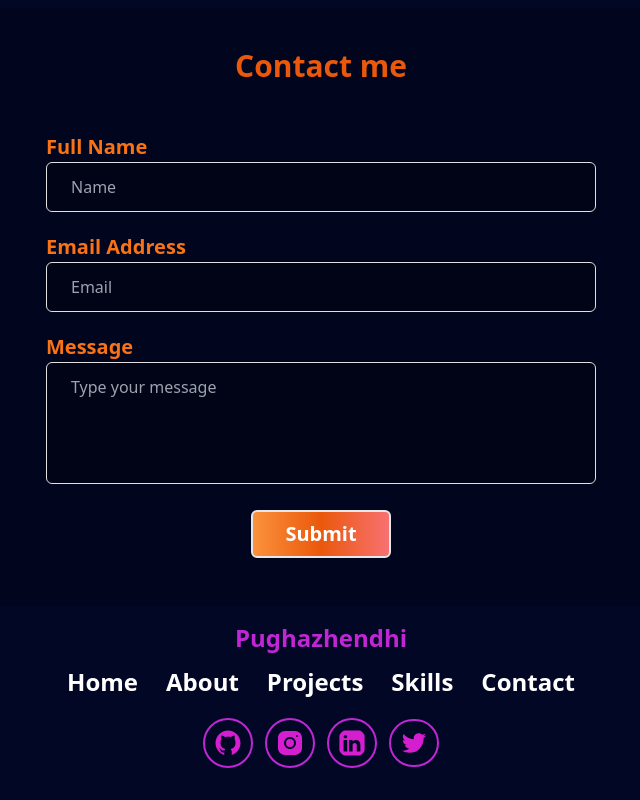
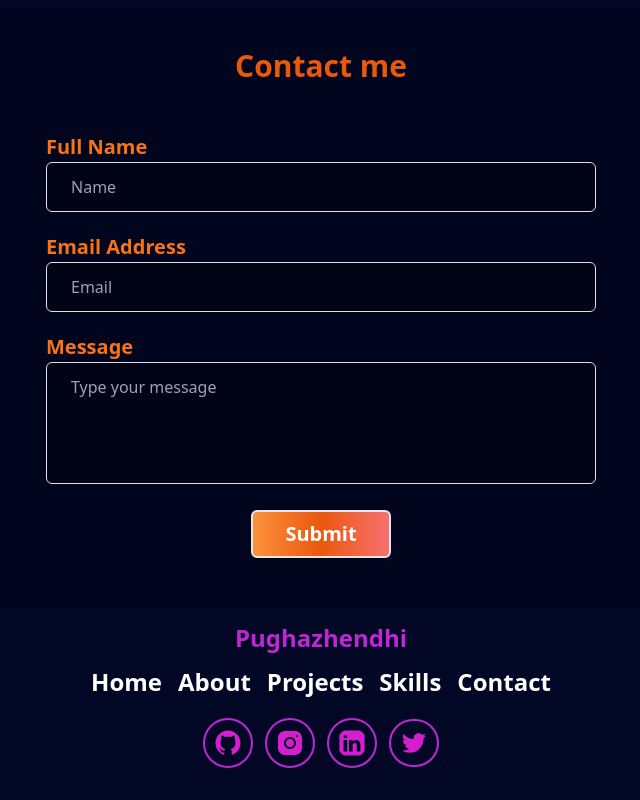
Before and after one commit to pughaz2003/Portfolio, a website: page index.html in a window 1280 px wide. Shown: the part 2211-3011 px from the top of the page, without its empty margins (319-959 px from the left). Drawn offline with nearby package versions, Linux system fonts and the light colour scheme; a web font is replaced by a local one.

Commit message:
changes commited

```diff
--- a/index.html
+++ b/index.html
@@ -322,8 +322,8 @@
               </section>
 <footer class="bg-color-primary-light p-4">
   <p class="text-2xl font-semibold text-center text-fuchsia-600">Pughazhendhi</p>
-  <div class="flex justify-center mt-3 ">
-    <ul class="flex  flex-wrap  justify-center items-center gap-7 text-2xl  font-semibold ">
+  <div class=" mt-3 ">
+    <ul class=" flex flex-wrap justify-center space-x-4 text-2xl  font-semibold ">
       <li><a href="#home" class="hover:text-color-secondary ease-in duration-200">Home</a></li>
       <li><a href="#about" class="hover:text-color-secondary ease-in duration-200">About</a></li>
       <li><a href="#projects" class="hover:text-color-secondary ease-in duration-200">Projects</a></li>
```
